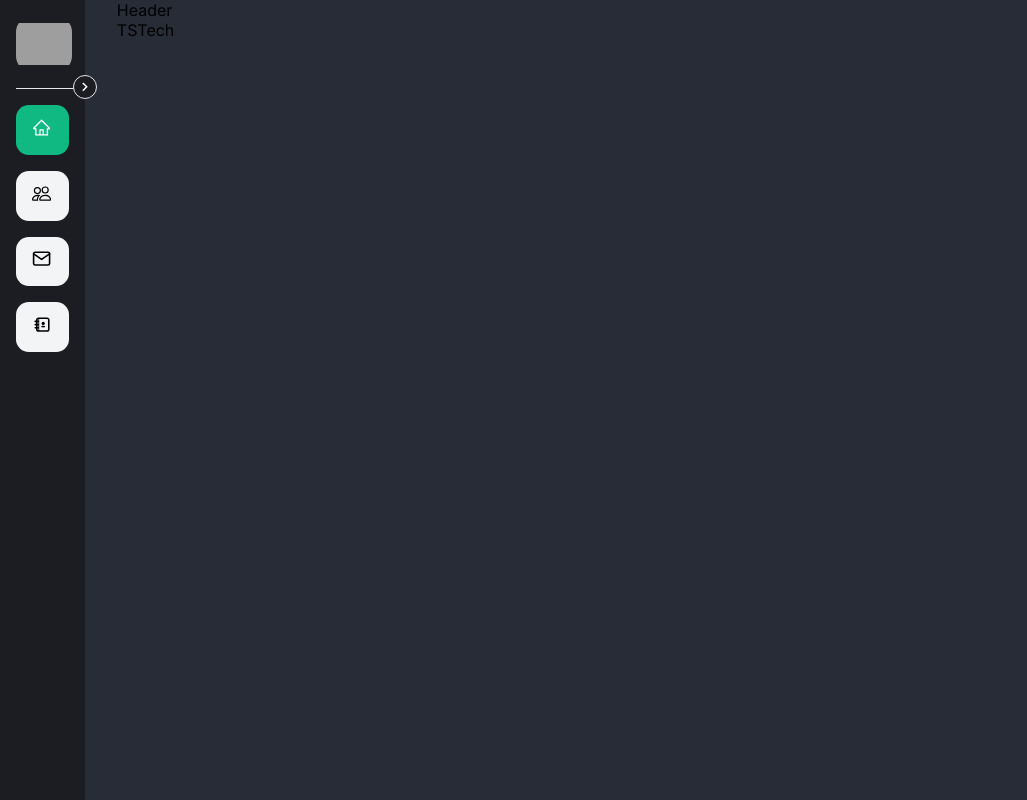
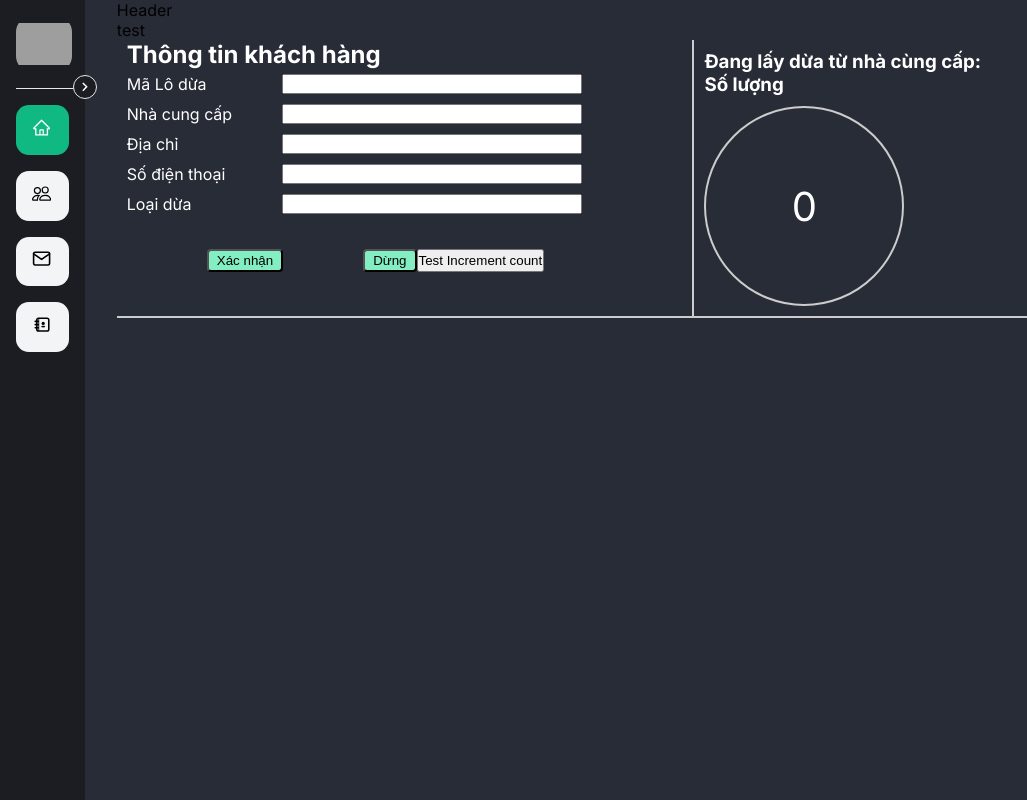
Before and after one commit to dongsinb/TSWeb-NextJS, a Next.js app: page / in a window 1280 px wide. Shown: the whole page, without its empty margins (0-1027 px from the left). Built offline with nearby package versions, Linux system fonts and the light colour scheme; grey boxes are pictures that could not be loaded.

Commit message:
# Add Betrimex project

```diff
--- a/src/app/page.jsx
+++ b/src/app/page.jsx
@@ -1,7 +1,10 @@
+import Betrimex from "@/components/betrimex/betrimex";
+
 export default function Home() {
   return (
     <main>
-      <div>TSTech</div>
+      <p>test</p>
+      <Betrimex></Betrimex>
     </main>
   );
 }
--- /dev/null
+++ b/src/components/betrimex/betrimex.jsx
@@ -0,0 +1,160 @@
+"use client";
+import React, { useEffect, useRef, useState } from "react";
+import styles from "./betrimex.module.css";
+
+const Betrimex = () => {
+  const [formData, setFormData] = useState({
+    lotCode: "",
+    supplier: "",
+    address: "",
+    phoneNumber: "",
+    coconutType: "",
+  });
+
+  const [confirmedSupplier, setConfirmedSupplier] = useState("");
+  const [confirmedCustomer, setConfirmedCustomer] = useState({});
+  const [count, setCount] = useState(0);
+
+  // Correct use of useEffect at the top level
+  useEffect(() => {
+    console.log("confirmedCustomer updated: ", confirmedCustomer);
+  }, [confirmedCustomer]);
+
+  const handleChange = (e) => {
+    const { name, value } = e.target;
+    console.log("Change detected");
+    console.log("Input name:", name);
+    console.log("Input value:", value);
+
+    setFormData((prevFormData) => ({
+      ...prevFormData,
+      [name]: value,
+    }));
+  };
+
+  const handleConfirmClick = () => {
+    setConfirmedSupplier(formData.supplier);
+    setConfirmedCustomer({ ...formData });
+    console.log("Mã Lô dừa:", formData.lotCode);
+    console.log("Nhà cung cấp:", formData.supplier);
+    console.log("Địa chỉ:", formData.address);
+    console.log("Số điện thoại:", formData.phoneNumber);
+    console.log("Loại dừa:", formData.coconutType);
+
+    // Reset form data after confirmation
+    setFormData({
+      lotCode: "",
+      supplier: "",
+      address: "",
+      phoneNumber: "",
+      coconutType: "",
+    });
+  };
+
+  const handleStopClick = () => {
+    // Increment count when the Stop button is clicked
+    console.log("count: ", count);
+    console.log("confirmedCustomer: ", confirmedCustomer);
+    const result = { ...confirmedCustomer, count };
+    console.log("result: ", result);
+  };
+
+  // Function to increment the count
+  const IncrementCount = () => {
+    setCount((prevCount) => prevCount + 1);
+  };
+
+  return (
+    <div>
+      <div id="dashboard-section" className={styles.section}>
+        <div className={styles.customerInfo}>
+          <div className={styles.label}>
+            <h2 className={styles.text}>Thông tin khách hàng</h2>
+          </div>
+          <div className={styles.inputData}>
+            <div className={styles.codeInput}>
+              <p className={styles.labelText}> Mã Lô dừa</p>
+              <input
+                type="text"
+                className={styles.inputText}
+                placeholder=""
+                name="lotCode"
+                value={formData.lotCode}
+                onChange={handleChange}
+              />
+            </div>
+            <div className={styles.codeInput}>
+              <p className={styles.labelText}> Nhà cung cấp</p>
+              <input
+                type="text"
+                className={styles.inputText}
+                placeholder=""
+                name="supplier"
+                value={formData.supplier}
+                onChange={handleChange}
+              />
+            </div>
+            <div className={styles.codeInput}>
+              <p className={styles.labelText}> Địa chỉ</p>
+              <input
+                type="text"
+                className={styles.inputText}
+                placeholder=""
+                name="address"
+                value={formData.address}
+                onChange={handleChange}
+              />
+            </div>
+            <div className={styles.codeInput}>
+              <p className={styles.labelText}> Số điện thoại</p>
+              <input
+                type="text"
+                className={styles.inputText}
+                placeholder=""
+                name="phoneNumber"
+                value={formData.phoneNumber}
+                onChange={handleChange}
+              />
+            </div>
+            <div className={styles.codeInput}>
+              <p className={styles.labelText}> Loại dừa</p>
+              <input
+                type="text"
+                className={styles.inputText}
+                placeholder=""
+                name="coconutType"
+                value={formData.coconutType}
+                onChange={handleChange}
+              />
+            </div>
+          </div>
+          <div className={styles.btn}>
+            <button className={styles.btnConfirm} onClick={handleConfirmClick}>
+              Xác nhận
+            </button>
+            <button className={styles.btnStop} onClick={handleStopClick}>
+              Dừng
+            </button>
+            <button
+              className={styles.btnCount}
+              onClick={() => IncrementCount()}
+            >
+              Test Increment count
+            </button>
+          </div>
+        </div>
+        <div className={styles.countingStatus}>
+          <div>
+            <h3 className={styles.label}>
+              Đang lấy dừa từ nhà cùng cấp: <span>{confirmedSupplier}</span>
+            </h3>
+          </div>
+          <h3 className={styles.label}>Số lượng</h3>
+          <div className={styles.counting}>{count}</div>
+        </div>
+      </div>
+    </div>
+  );
+};
+
+export default Betrimex;
--- /dev/null
+++ b/src/components/betrimex/betrimex.module.css
@@ -0,0 +1,84 @@
+.section {
+  display: flex;
+  /* flex-direction: column; */
+  border-bottom: 2px solid #ccc;
+}
+
+.label {
+  color: #fff;
+}
+
+.customerInfo {
+  flex: 1;
+  border-right: 2px solid #ccc;
+  margin-left: 10px;
+}
+
+.countingStatus {
+  flex: 1;
+  margin: 10px 10px;
+}
+
+.inputData {
+  display: flex;
+  flex-direction: column;
+  flex-wrap: wrap;
+  width: 100%;
+  margin-bottom: 10px;
+}
+
+.codeInput {
+  display: flex;
+  flex-direction: row;
+  gap: 5px;
+  margin: 5px 0px;
+}
+
+.labelText {
+  width: 150px;
+  color: #fff;
+}
+
+.inputText {
+  min-width: 300px;
+  max-width: 500px;
+}
+
+.btn {
+  display: flex;
+  flex-direction: row;
+  margin-top: 30px;
+  margin-bottom: 30px;
+  justify-content: flex-start;
+  width: 100%;
+}
+
+.btnConfirm {
+  margin: 0px 80px;
+  background-color: rgb(130, 238, 193);
+  padding: 2px 8px;
+  border-radius: 4px;
+  cursor: pointer;
+}
+
+.btnStop {
+  background-color: rgb(130, 238, 193);
+  padding: 2px 8px;
+  border-radius: 4px;
+  cursor: pointer;
+}
+
+.counting {
+  margin-top: 10px;
+  border-radius: 50%;
+  width: 200px;
+  height: 200px;
+  border: 2px solid #ccc;
+  font-size: 40px;
+  color: #fff;
+
+  /* Center the content using Flexbox */
+  display: flex;
+  align-items: center; /* Vertical center alignment */
+  justify-content: center; /* Horizontal center alignment */
+}
```
